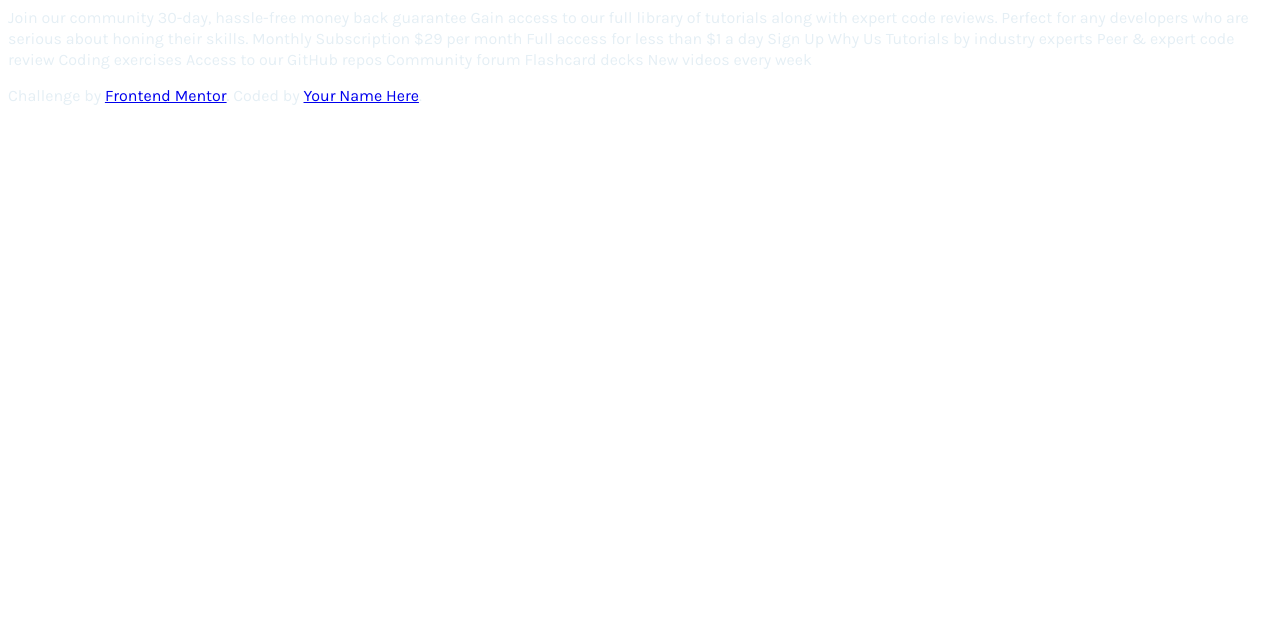
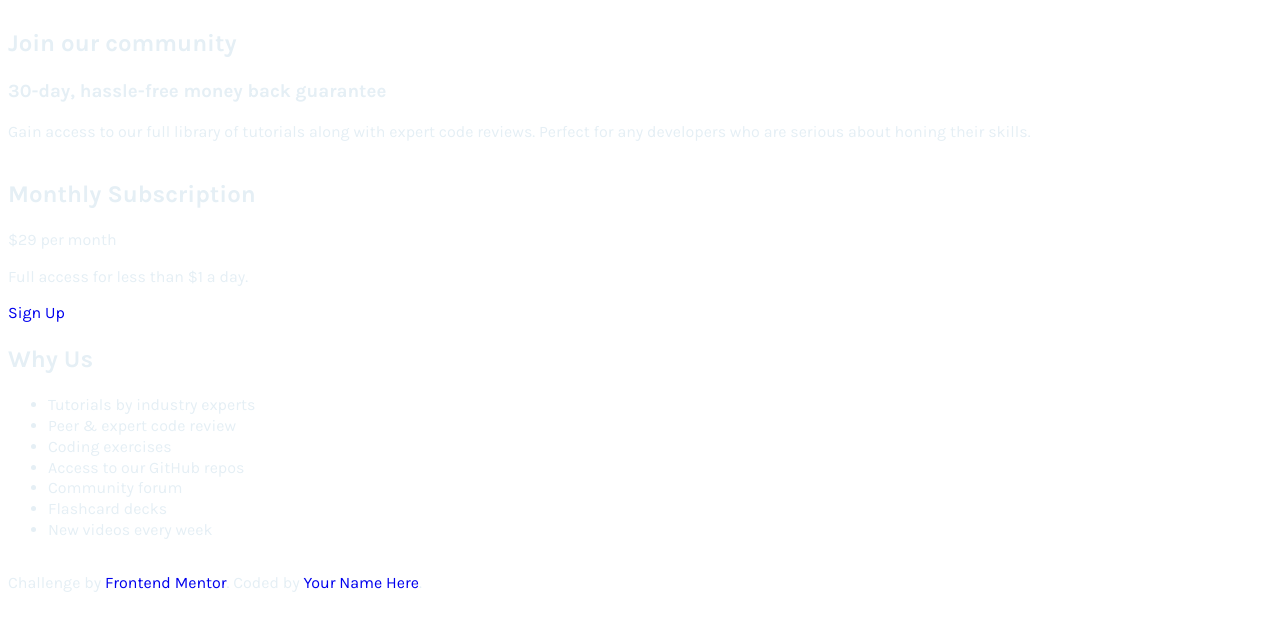
Before and after one commit to GabrielDeFreitas/single-price-grid-component, a plain HTML site: page index.html in a window 1280 px wide. Drawn offline with Linux system fonts and the light colour scheme.

Commit message:
start adding HTML markup and some styles

```diff
--- a/index.html
+++ b/index.html
@@ -16,9 +16,35 @@
 </head>
 
 <body>
-    Join our community 30-day, hassle-free money back guarantee Gain access to our full library of tutorials along with expert code reviews. Perfect for any developers who are serious about honing their skills. Monthly Subscription &dollar;29 per month Full
-    access for less than &dollar;1 a day Sign Up Why Us Tutorials by industry experts Peer &amp; expert code review Coding exercises Access to our GitHub repos Community forum Flashcard decks New videos every week
-
+    <section class="price">
+        <div class="community">
+            <h2>Join our community</h2>
+            <h3>30-day, hassle-free money back guarantee</h3>
+            <p>
+                Gain access to our full library of tutorials along with expert code reviews. Perfect for any developers who are serious about honing their skills.
+            </p>
+        </div>
+        <div class="subscription">
+            <h2>Monthly Subscription</h2>
+            <div class="subscription__price">
+                <span>&dollar;29</span> per month
+            </div>
+            <p> Full access for less than &dollar;1 a day.</p>
+            <a href="#">Sign Up</a>
+        </div>
+        <div class="why">
+            <h2>Why Us</h2>
+            <ul>
+                <li>Tutorials by industry experts</li>
+                <li>Peer &amp; expert code review</li>
+                <li>Coding exercises</li>
+                <li>Access to our GitHub repos</li>
+                <li>Community forum</li>
+                <li>Flashcard decks</li>
+                <li>New videos every week</li>
+            </ul>
+        </div>
+    </section>
     <footer>
         <p class="attribution">
             Challenge by <a href="https://www.frontendmentor.io?ref=challenge" target="_blank">Frontend Mentor</a>. Coded by <a href="#">Your Name Here</a>.
--- a/style.css
+++ b/style.css
@@ -21,3 +21,13 @@ body {
     --Ltgray: hsl(204, 43%, 93%);
     --grayblue: hsl(218, 22%, 67%);
 }
+
+a {
+    text-decoration: none;
+}
+
+.price {
+    @media only screen and (min-width: 62.5em) {
+        display: grid;
+    }
+}
```
